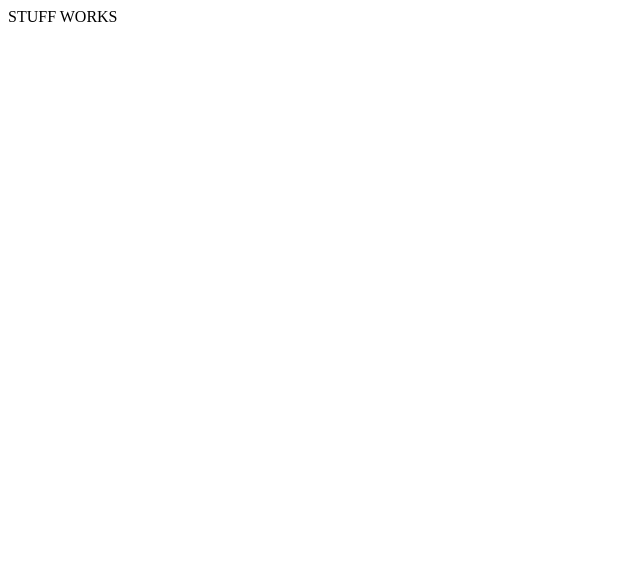
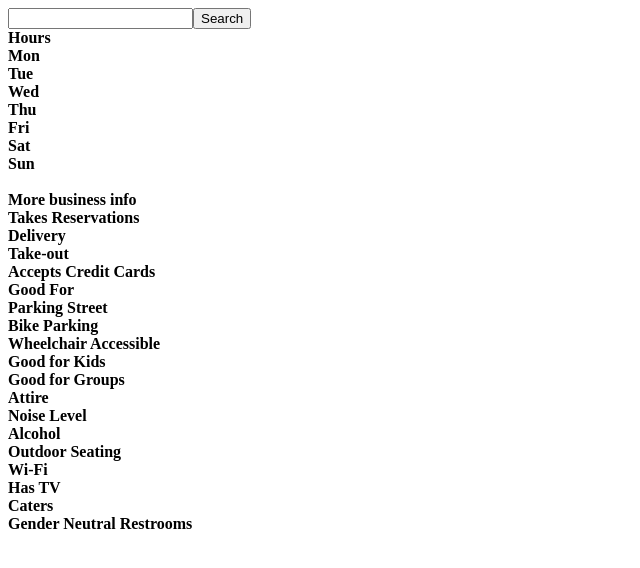
Before and after one commit to InternetExplorers/maps_info, a React app: page / in a window 1280 px wide. Shown: the top 568 px of the page, without its empty margins (0-640 px from the left). Built offline with nearby package versions, Linux system fonts and the light colour scheme; the HTML template or start-up script is replaced by a standard one.

Commit message:
adding client side search bar, business info and hrs

```diff
--- /dev/null
+++ b/client/src/Businesshours.jsx
@@ -0,0 +1,18 @@
+import React from 'react';
+
+const businessHours = (props) => {
+  return (
+    <div>
+      <b>Hours</b><br></br>
+      <b>Mon</b><br/>
+      <b>Tue</b><br/>
+      <b>Wed</b><br/>
+      <b>Thu</b><br/>
+      <b>Fri</b><br/>
+      <b>Sat</b><br/>
+      <b>Sun</b><br/>
+    </div>
+  );
+};
+
+export default businessHours
--- /dev/null
+++ b/client/src/Businessinfo.jsx
@@ -0,0 +1,29 @@
+import React from 'react';
+
+const businessInfo = (props) => {
+  return (
+    <div>
+      <b>More business info</b><br></br>
+      <b>Takes Reservations</b><br />
+      <b>Delivery</b><br />
+      <b>Take-out</b><br />
+      <b>Accepts Credit Cards</b><br />
+      <b>Good For</b><br/>
+      <b>Parking Street</b><br />
+      <b>Bike Parking</b><br/>
+      <b>Wheelchair Accessible</b><br />
+      <b>Good for Kids</b><br />
+      <b>Good for Groups</b><br />
+      <b>Attire</b><br />
+      <b>Noise Level</b><br />
+      <b>Alcohol</b><br/>
+      <b>Outdoor Seating</b><br />
+      <b>Wi-Fi</b><br />
+      <b>Has TV</b><br />
+      <b>Caters</b><br />
+      <b>Gender Neutral Restrooms</b>
+    </div>
+  );
+};
+
+export default businessInfo
--- a/client/src/Search.jsx
+++ b/client/src/Search.jsx
@@ -1,12 +1,27 @@
 import React from 'react';
-import ReactDOM from 'react-dom';
 
-const Search = (props) => {
-  return (
-    <div></input>
-    <input type = 'submit'></input>
-    </div>
-  )
+class Search extends React.Component {
+  constructor(props) {
+    super(props);
+    this.state = {
+      searchValue: null,
+    };
+  }
+
+  handleValueChange(e) {
+    this.setState({
+      searchValue: e.target.value,
+    });
+  }
+
+  render () {
+    return (
+      <div>
+        <input type="text" onChange={this.handleValueChange.bind(this)} />
+        <input type="submit" value="Search" onClick={() => { this.props.handleSearch(this.state.searchValue); }} />
+      </div>
+    );
+  }
 }
 
 export default Search;
--- a/client/src/app.jsx
+++ b/client/src/app.jsx
@@ -1,6 +1,9 @@
 import React from 'react';
 import ReactDOM from 'react-dom';
 import $ from 'jquery';
+import Search from './Search.jsx';
+import Businesshours from './Businesshours.jsx';
+import Businessinfo from './Businessinfo.jsx';
 
 class App extends React.Component {
   constructor(props) {
@@ -9,10 +12,20 @@ class App extends React.Component {
     }
   }
 
-  render () {
+  componentDidMount() {
+
+  }
+
+  handleSearch(searchValue) {
+  }
+
+  render() {
     return (
       <div>
-      STUFF WORKS
+        <Search handleSearch={this.handleSearch.bind(this)} />
+        <Businesshours />
+        <br />
+        <Businessinfo />
       </div>
     );
   }
--- a/db/connection.js
+++ b/db/connection.js
@@ -13,6 +13,7 @@ connection.connect(function(err) {
     return;
   } console.log ('Connected to MYSQL DB');
 });
+
 
 
 const mockAddress =  `${faker.address.streetAddress()}, ${faker.address.city()}, ${faker.address.country()}`;
--- a/db/faker.js
+++ b/db/faker.js
@@ -13,8 +13,8 @@ const mockPhoneNum = function() {
 };
 
 const mockTime = function () {
-  const openingTime = `${Math.floor(Math.random() * 6) + 6}:${Math.floor(Math.random() * 59)} am`;
-  const closingTime = `${Math.floor(Math.random() * 11) + 1}:${Math.floor(Math.random() * 59)} pm`;
+  const openingTime = `${Math.floor(Math.random() * 6) + 6}:${Math.floor(Math.random() * 60)} am`;
+  const closingTime = `${Math.floor(Math.random() * 11) + 1}:${Math.floor(Math.random() * 60)} pm`;
   return `${openingTime} - ${closingTime}`;
 };
 
```
Also changed, not shown: 1 other file (tests, documents, lock files or other folders).
